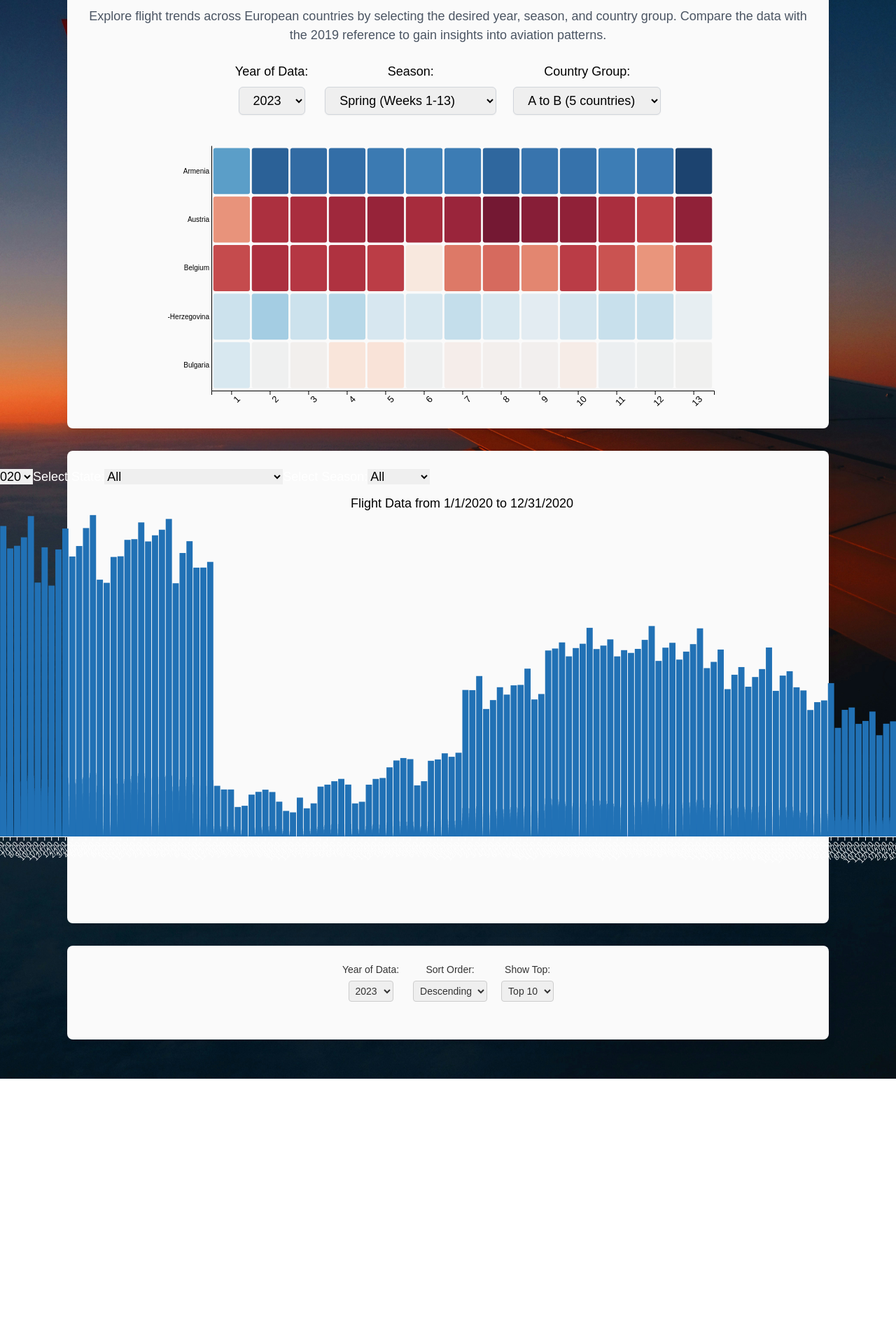
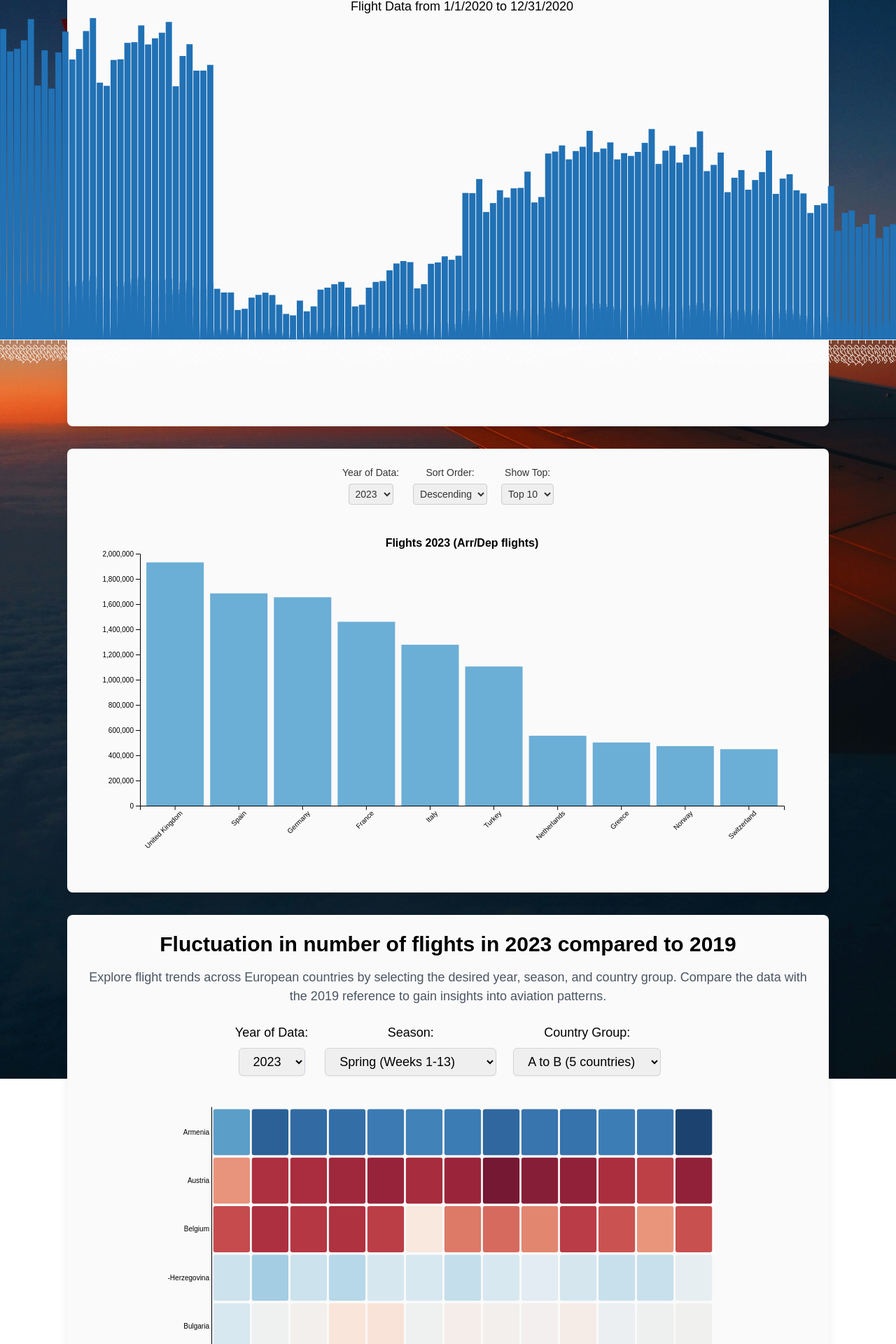
Before and after one commit to johnnybinh/Principles-of-Database-Management-IU, a Next.js app in the folder airport-passengers-maintenance/: page /data in a window 1280 px wide. Shown: the part 379-2299 px from the top of the page at 70% size. Before the commit the page ends 1978 px from the top, so only its background shows below. Built offline with nearby package versions, Linux system fonts and the light colour scheme.

Commit message:
Phuong | Fix: reduce conflict about chart id
Two charts have the same ID, which makes the conflict between the two chart

```diff
--- a/airport-passengers-maintenance/src/app/data/bar_chart.tsx
+++ b/airport-passengers-maintenance/src/app/data/bar_chart.tsx
@@ -7,7 +7,7 @@ import './bar_chart.css'
         Flights: number;
     }
 
-    const BarChart: React.FC = () => {
+    const barChart: React.FC = () => {
         const [dataset, setDataset] = useState<DataPoint[]>([]);
         const [year, setYear] = useState("2023");
         const [sortOrder, setSortOrder] = useState("Descending");
@@ -55,7 +55,7 @@ import './bar_chart.css'
 
         const renderChart = () => {
             // Clear previous chart
-            d3.select("#barChart").selectAll("*").remove();
+            d3.select("#bar-chart-min-max").selectAll("*").remove();
 
             const rankedData = [...dataset]
                                 .sort((a, b) => d3.descending(a.Flights, b.Flights))
@@ -74,7 +74,7 @@ import './bar_chart.css'
             const height = 500 -margin.top-margin.bottom;
 
             const svg = d3
-                    .select("#barChart")
+                    .select("#bar-chart-min-max")
                     .append("svg")
                     .attr("width", width + margin.left + margin.right)
                     .attr("height", height+margin.top+margin.bottom)
@@ -104,7 +104,7 @@ import './bar_chart.css'
 
             // Tooltip setup
             const tooltip = d3
-            .select("#barChart")
+            .select("#bar-chart-min-max")
             .append("div")
             .attr("class", "tooltip");
 
@@ -220,11 +220,11 @@ import './bar_chart.css'
                 </div>
             </div>
 
-        {/* Bar chart container */}
-        <div id="barChart" />
-    </div>
+            {/* Bar chart container */}
+            <div id="bar-chart-min-max" />
+        </div>
 
     );
 }
 
-export default BarChart;
+export default barChart;
--- a/airport-passengers-maintenance/src/app/data/flight_in_year.tsx
+++ b/airport-passengers-maintenance/src/app/data/flight_in_year.tsx
@@ -86,14 +86,14 @@ const FlightInYear: React.FC = () => {
 
   const renderChart = () => {
     // Clear previous chart
-    d3.select("#barChart").selectAll("*").remove();
+    d3.select("#bar-chart-flight-in-year").selectAll("*").remove();
 
     const margin = { top: 40, right: 20, bottom: 100, left: 60 };
     const width = 1500 - margin.left - margin.right;
     const height = 600 - margin.top - margin.bottom;
 
     const svg = d3
-      .select("#barChart")
+      .select("#bar-chart-flight-in-year")
       .append("svg")
       .attr("width", width + margin.left + margin.right)
       .attr("height", height + margin.top + margin.bottom)
@@ -222,7 +222,7 @@ const FlightInYear: React.FC = () => {
           </select>
         </label>
       </div>
-      <div id="barChart" ></div>
+      <div id="bar-chart-flight-in-year" ></div>
       <div id="tooltip" style={{ position: "absolute", display: "none", background: "#fff", border: "1px solid #ccc", padding: "5px" }} className='text-black'></div>
     </div>
   );
--- a/airport-passengers-maintenance/src/app/data/page.tsx
+++ b/airport-passengers-maintenance/src/app/data/page.tsx
@@ -9,9 +9,6 @@ export default function Data() {
     <div className="flex flex-col items-center p-20 mt-8"> {/*<!-- Add padding: p-20 and margin top: mt-8 -->*/}
 
       <h1 className="text-3xl font-bold mb-8">European Aviation Traffic</h1>
-      <div className="w-full max-w-6xl bg-neutral-50 rounded-lg shadow-lg p-6 flex justify-center items-center mt-8">
-        <HeatMap/>
-      </div>
 
       <div className="w-full max-w-6xl bg-neutral-50 rounded-lg shadow-lg p-6 flex justify-center items-center mt-8">
         <FlightInYear/>
@@ -21,6 +18,9 @@ export default function Data() {
         <BarChart/>
       </div>
 
+      <div className="w-full max-w-6xl bg-neutral-50 rounded-lg shadow-lg p-6 flex justify-center items-center mt-8">
+        <HeatMap/>
+      </div>
     </div>
   );
 }
```
